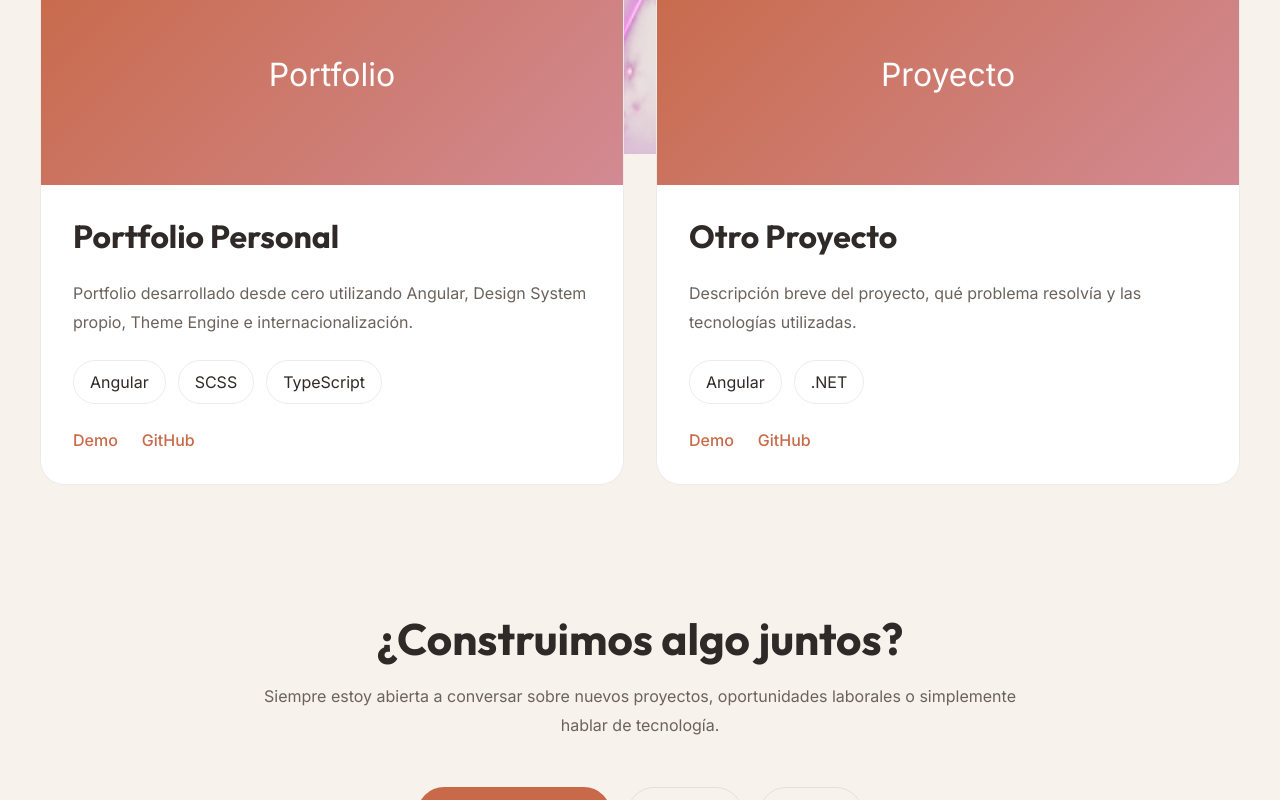
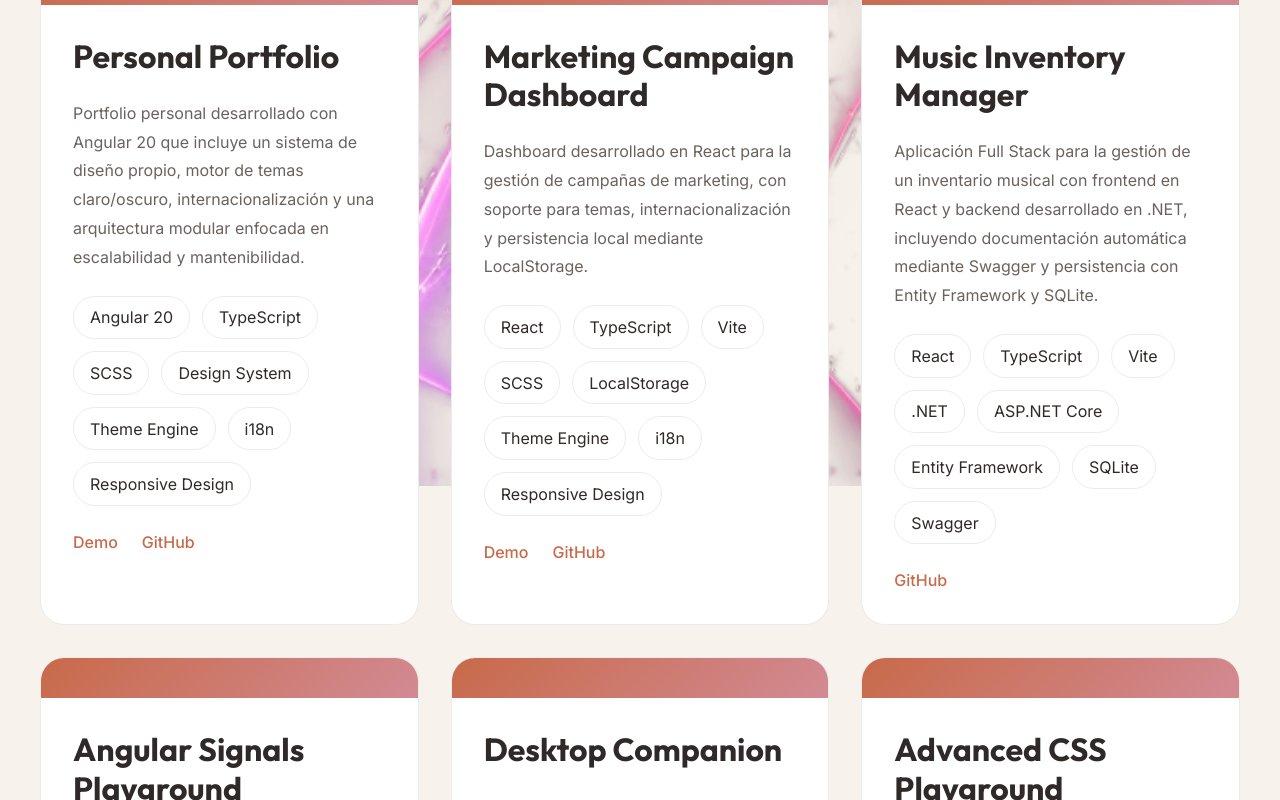
Before and after one commit to laurareyeslarrosa/laura-reyes-portfolio, an Angular app: page / in a window 1280 px wide. Shown: the part 2940-3740 px from the top of the page. Built offline with nearby package versions, Linux system fonts and the light colour scheme.

Commit message:
Set real projects

```diff
--- a/src/app/data/projects.ts
+++ b/src/app/data/projects.ts
@@ -0,0 +1,112 @@
+export interface Project {
+  title: string;
+  featured: boolean;
+  image?: string;
+  description: {
+    es: string;
+    en: string;
+  };
+  stack: string[];
+  demoLink: string;
+  githubLink: string;
+}
+
+export const projects: Project[] = [
+  {
+    title: 'Personal Portfolio',
+    featured: true,
+    description: {
+      es: 'Portfolio personal desarrollado con Angular 20 que incluye un sistema de diseño propio, motor de temas claro/oscuro, internacionalización y una arquitectura modular enfocada en escalabilidad y mantenibilidad.',
+      en: 'Personal portfolio built with Angular 20 featuring a custom design system, light/dark theme engine, internationalization and a modular architecture focused on scalability and maintainability.',
+    },
+    stack: [
+      'Angular 20',
+      'TypeScript',
+      'SCSS',
+      'Design System',
+      'Theme Engine',
+      'i18n',
+      'Responsive Design',
+    ],
+    demoLink: 'https://laurareyeslarrosa.github.io/laura-reyes-portfolio/',
+    githubLink: 'https://github.com/laurareyeslarrosa/laura-reyes-portfolio',
+  },
+
+  {
+    title: 'Marketing Campaign Dashboard',
+    featured: true,
+    description: {
+      es: 'Dashboard desarrollado en React para la gestión de campañas de marketing, con soporte para temas, internacionalización y persistencia local mediante LocalStorage.',
+      en: 'React dashboard for managing marketing campaigns featuring theme switching, internationalization and local persistence using LocalStorage.',
+    },
+    stack: [
+      'React',
+      'TypeScript',
+      'Vite',
+      'SCSS',
+      'LocalStorage',
+      'Theme Engine',
+      'i18n',
+      'Responsive Design',
+    ],
+    demoLink: 'https://laurareyeslarrosa.github.io/campaign-dashboard/',
+    githubLink: 'https://github.com/laurareyeslarrosa/campaign-dashboard',
+  },
+
+  {
+    title: 'Music Inventory Manager',
+    featured: true,
+    description: {
+      es: 'Aplicación Full Stack para la gestión de un inventario musical con frontend en React y backend desarrollado en .NET, incluyendo documentación automática mediante Swagger y persistencia con Entity Framework y SQLite.',
+      en: 'Full Stack music inventory application built with React and .NET, featuring Swagger documentation, Entity Framework and SQLite persistence.',
+    },
+    stack: [
+      'React',
+      'TypeScript',
+      'Vite',
+      '.NET',
+      'ASP.NET Core',
+      'Entity Framework',
+      'SQLite',
+      'Swagger',
+    ],
+    demoLink: '',
+    githubLink: 'https://github.com/laurareyeslarrosa/music-inventory-app',
+  },
+
+  {
+    title: 'Angular Signals Playground',
+    featured: false,
+    description: {
+      es: 'Proyecto experimental para explorar Angular Signals, la reactividad moderna y el manejo eficiente del estado utilizando las nuevas APIs de Angular.',
+      en: "Experimental project exploring Angular Signals, modern reactivity and efficient state management using Angular's latest APIs.",
+    },
+    stack: ['Angular', 'Signals', 'TypeScript', 'RxJS'],
+    demoLink: '',
+    githubLink: 'https://github.com/laurareyeslarrosa/angular-signals',
+  },
+
+  {
+    title: 'Desktop Companion',
+    featured: false,
+    description: {
+      es: 'Aplicación de escritorio desarrollada con Avalonia UI y .NET que incorpora un asistente virtual con comportamiento interactivo.',
+      en: 'Desktop application built with Avalonia UI and .NET featuring an interactive virtual desktop companion.',
+    },
+    stack: ['.NET', 'C#', 'Avalonia UI', 'Desktop Development'],
+    demoLink: '',
+    githubLink: 'https://github.com/laurareyeslarrosa/desktop-cat',
+  },
+
+  {
+    title: 'Advanced CSS Playground',
+    featured: false,
+    description: {
+      es: 'Colección de ejercicios y ejemplos avanzados enfocados en layouts modernos, Flexbox, CSS Grid, SCSS y componentes reutilizables.',
+      en: 'Collection of advanced CSS exercises showcasing modern layouts, Flexbox, CSS Grid, SCSS and reusable UI components.',
+    },
+    stack: ['CSS3', 'SCSS', 'Flexbox', 'CSS Grid', 'Responsive Design'],
+    demoLink: '',
+    githubLink: 'https://github.com/laurareyeslarrosa/css-advance',
+  },
+];
--- a/src/app/features/projects/projects.component.html
+++ b/src/app/features/projects/projects.component.html
@@ -8,40 +8,30 @@
       </p>
     </div>
     <div class="projects__grid">
-      <article class="card project">
-        <div class="project__image">Portfolio</div>
+      <article class="card project" *ngFor="let project of projects">
+        <div class="project__image"></div>
         <div class="project__body">
-          <h3>Portfolio Personal</h3>
+          <h3>{{ project.title }}</h3>
           <p>
-            Portfolio desarrollado desde cero utilizando Angular, Design System
-            propio, Theme Engine e internacionalización.
+            {{ project.description[currentLang()] }}
           </p>
           <div class="project__stack">
-            <span class="chip">Angular</span>
-            <span class="chip">SCSS</span>
-            <span class="chip">TypeScript</span>
+            <span class="chip" *ngFor="let tech of project.stack">{{
+              tech
+            }}</span>
           </div>
           <div class="project__links">
-            <a class="link" href="#"> Demo </a>
-            <a class="link" href="#"> GitHub </a>
-          </div>
-        </div>
-      </article>
-      <article class="card project">
-        <div class="project__image">Proyecto</div>
-        <div class="project__body">
-          <h3>Otro Proyecto</h3>
-          <p>
-            Descripción breve del proyecto, qué problema resolvía y las
-            tecnologías utilizadas.
-          </p>
-          <div class="project__stack">
-            <span class="chip">Angular</span>
-            <span class="chip">.NET</span>
-          </div>
-          <div class="project__links">
-            <a class="link" href="#"> Demo </a>
-            <a class="link" href="#"> GitHub </a>
+            <a
+              *ngIf="project.demoLink"
+              class="link"
+              [href]="project.demoLink"
+              target="_blank"
+            >
+              Demo
+            </a>
+            <a class="link" [href]="project.githubLink" target="_blank">
+              GitHub
+            </a>
           </div>
         </div>
       </article>
--- a/src/app/features/projects/projects.component.scss
+++ b/src/app/features/projects/projects.component.scss
@@ -1,4 +1,4 @@
-@use '../../../styles/abstracts/mixins' as mixins;
+@use "../../../styles/abstracts/mixins" as mixins;
 
 .projects__grid {
   display: grid;
@@ -9,7 +9,7 @@
 
 .project {
   overflow: hidden;
-    transition: .35s;
+  transition: 0.35s;
 }
 
 .project:hover {
@@ -20,12 +20,8 @@
   display: flex;
   justify-content: center;
   align-items: center;
-    height: 220px;
-    background: linear-gradient(
-        135deg,
-        var(--primary),
-        var(--secondary)
-    );
+  height: 40px;
+  background: linear-gradient(135deg, var(--primary), var(--secondary));
   color: white;
   font-size: 2rem;
   font-family: var(--font-heading);
@@ -46,7 +42,7 @@
 .project__stack {
   display: flex;
   flex-wrap: wrap;
-    gap: .75rem;
+  gap: 0.75rem;
 }
 
 .project__links {
--- a/src/app/features/projects/projects.component.ts
+++ b/src/app/features/projects/projects.component.ts
@@ -1,11 +1,17 @@
-import { Component } from '@angular/core';
+import { Component, inject } from '@angular/core';
+import { CommonModule } from '@angular/common';
+import { Project, projects } from '../../data/projects';
+import { I18nService } from '../../core/services/i18n.service';
 
 @Component({
   selector: 'app-projects',
   standalone: true,
-  imports: [],
+  imports: [CommonModule],
   templateUrl: './projects.component.html',
-  styleUrl: './projects.component.scss'
+  styleUrl: './projects.component.scss',
 })
 export class ProjectsComponent {
+  private readonly i18n = inject(I18nService);
+  readonly projects: Project[] = projects;
+  protected readonly currentLang = this.i18n.lang;
 }
```
Lines whose indentation alone changed are shown as unchanged.
